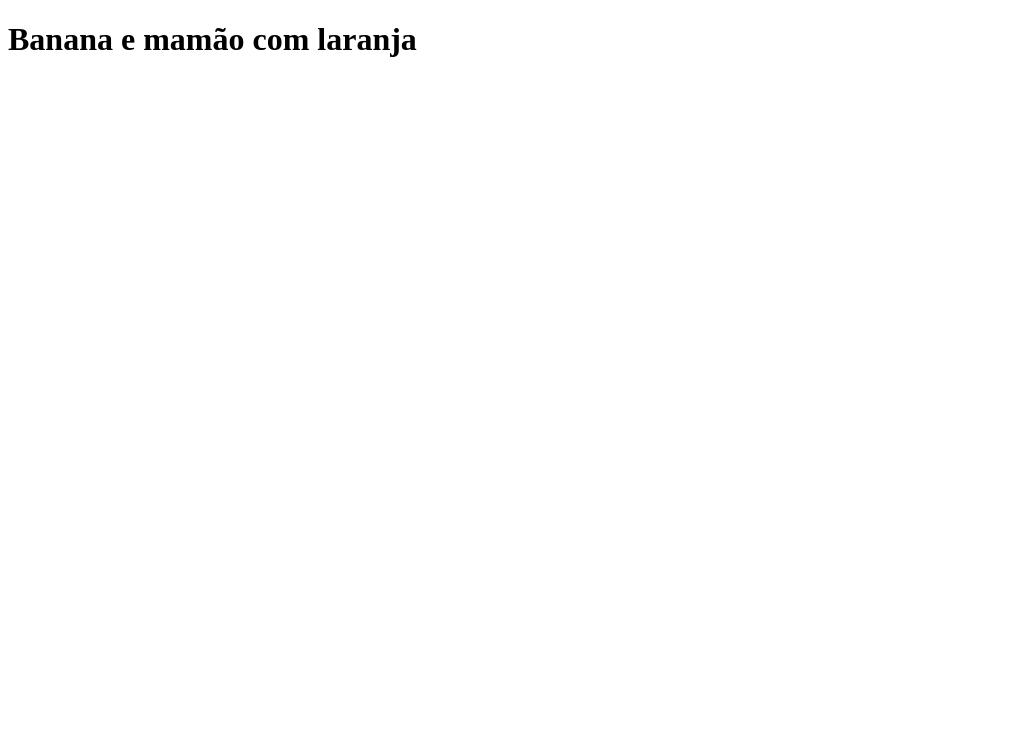
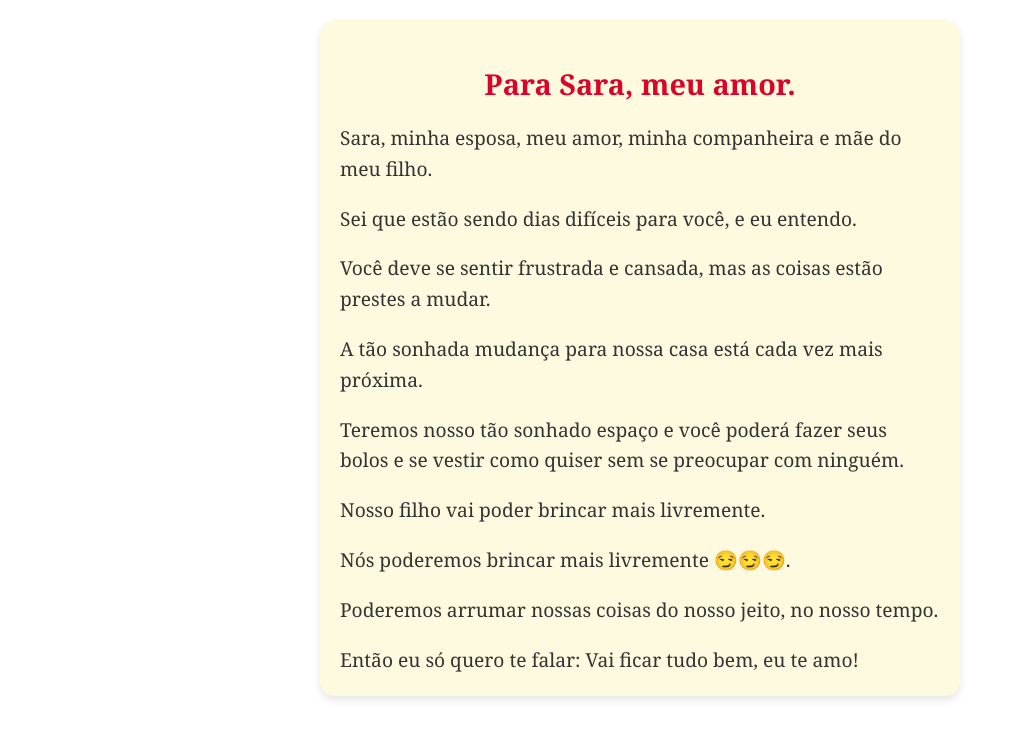
Before and after one commit to Guga28/clone-tabnews, a Next.js app: page / in a window 1280 px wide. Shown: the top 738 px of the page, without its empty margins (0-1015 px from the left). Built offline with nearby package versions, Linux system fonts and the light colour scheme.

Commit message:
mensagem de incentivo para a Sara

```diff
--- /dev/null
+++ b/pages/_app.js
@@ -0,0 +1,7 @@
+import '../style/cartadeamor.css';
+
+function MyApp({ Component, pageProps }) {
+    return <Component {...pageProps} />;
+}
+
+export default MyApp;
--- a/pages/index.js
+++ b/pages/index.js
@@ -1,5 +1,20 @@
+import React from "react";
+
 function Home() {
-    return <h1>Banana e mamão com laranja</h1>
+    return (
+        <div className="letter-container">
+            <h2 className="letter-title">Para Sara, meu amor.</h2>
+            <p className="letter-paragraph"> Sara, minha esposa, meu amor, minha companheira e mãe do meu filho. </p>
+            <p className="letter-paragraph"> Sei que estão sendo dias difíceis para você, e eu entendo. </p>
+            <p className="letter-paragraph"> Você deve se sentir frustrada e cansada, mas as coisas estão prestes a mudar. </p>
+            <p className="letter-paragraph"> A tão sonhada mudança para nossa casa está cada vez mais próxima. </p>
+            <p className="letter-paragraph"> Teremos nosso tão sonhado espaço e você poderá fazer seus bolos e se vestir como quiser sem se preocupar com ninguém. </p>
+            <p className="letter-paragraph"> Nosso filho vai poder brincar mais livremente. </p>
+            <p className="letter-paragraph"> Nós poderemos brincar mais livremente 😏😏😏. </p>
+            <p className="letter-paragraph"> Poderemos arrumar nossas coisas do nosso jeito, no nosso tempo. </p>
+            <p className="letter-paragraph"> Então eu só quero te falar: Vai ficar tudo bem, eu te amo! </p>
+        </div>
+    );
 }
 
 export default Home;
--- /dev/null
+++ b/style/cartadeamor.css
@@ -0,0 +1,27 @@
+.letter-container {
+    background-color: #fefae0;
+    padding: 20px;
+    border-radius: 15px;
+    box-shadow: 0 4px 8px rgba(0, 0, 0, 0.1);
+    max-width: 600px;
+    margin: 20px auto;
+    font-family: 'Georgia', serif;
+    color: #333;
+  }
+
+  .letter-title {
+    font-size: 1.8em;
+    color: #d90429;
+    text-align: center;
+    margin-bottom: 20px;
+  }
+
+  .letter-paragraph {
+    font-size: 1.2em;
+    line-height: 1.6;
+    margin-bottom: 15px;
+  }
+
+  .letter-paragraph:last-of-type {
+    margin-bottom: 0;
+  }
```
